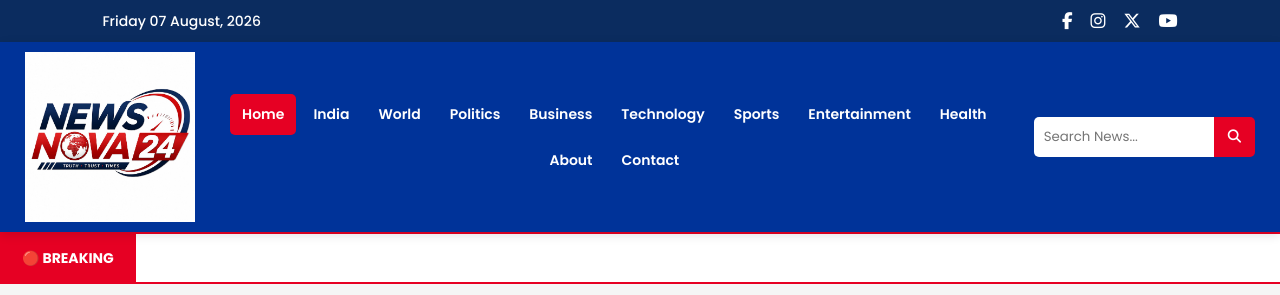
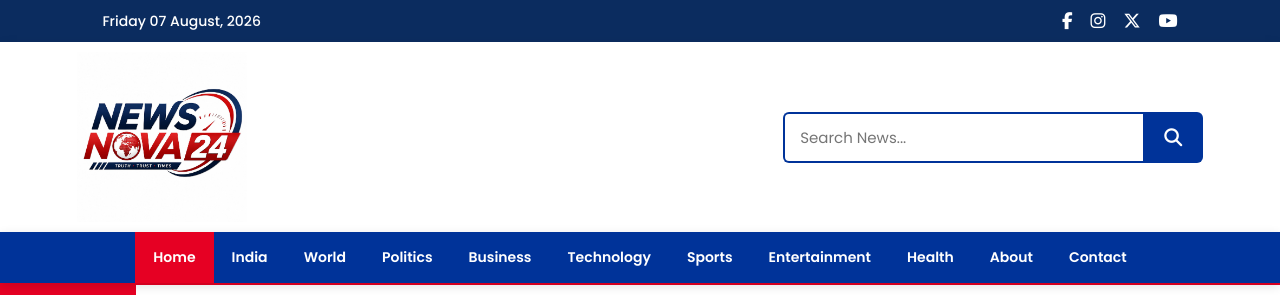
Before and after one commit to ritik2347618/NEWSNOVA24, a website: page index.html in a window 1280 px wide. Shown: the top 295 px of the page. Drawn offline with Linux system fonts and the light colour scheme; no server answers.

Commit message:
Updated website design

```diff
--- a/index.html
+++ b/index.html
@@ -84,63 +84,123 @@
 <!-- =====================================================
      HEADER
 ===================================================== -->
-<!-- =====================================================
-     COMPACT HEADER + NAVIGATION
-===================================================== -->
 
-<nav class="main-nav">
+<header>
 
-    <div class="nav-container">
+    <div class="logo">
 
-        <!-- Logo -->
-        <a href="index.html" class="nav-logo">
-            <img src="News Nova 24 logo.jpeg" alt="NEWSNOVA24">
+        <a href="index.html">
+
+            <img
+                src="News Nova 24 logo.jpeg"
+                alt="NEWSNOVA24 Logo"
+            >
+
         </a>
 
-        <!-- Desktop Menu -->
-        <ul id="nav-menu">
+    </div>
 
-            <li><a href="#" class="active">Home</a></li>
-            <li><a href="#">India</a></li>
-            <li><a href="#">World</a></li>
-            <li><a href="#">Politics</a></li>
-            <li><a href="#">Business</a></li>
-            <li><a href="#">Technology</a></li>
-            <li><a href="#">Sports</a></li>
-            <li><a href="#">Entertainment</a></li>
-            <li><a href="#">Health</a></li>
-            <li><a href="#about">About</a></li>
-            <li><a href="#contact">Contact</a></li>
 
-        </ul>
-
-        <!-- Search -->
-        <div class="nav-search">
+    <div class="search-box">
 
         <input
             type="text"
             placeholder="Search News..."
+            aria-label="Search News"
         >
 
-            <button type="button">
+        <button
+            type="button"
+            aria-label="Search"
+        >
             <i class="fas fa-search"></i>
         </button>
 
     </div>
 
-        <!-- Mobile Menu -->
+</header>
+
+
+<!-- =====================================================
+     NAVIGATION
+     Desktop + Mobile Hamburger Menu
+===================================================== -->
+
+<nav class="main-nav">
+
+    <!-- MOBILE NAVIGATION HEADER -->
+
+    <div class="mobile-nav-header">
+
+        <span class="mobile-brand">
+            NEWSNOVA24
+        </span>
+
         <button
+            type="button"
             class="menu-toggle"
             id="menu-toggle"
-            aria-label="Open Menu">
-
+            aria-label="Open navigation menu"
+            aria-expanded="false"
+        >
             <i class="fas fa-bars"></i>
-
         </button>
 
     </div>
 
+
+    <!-- NAVIGATION LINKS -->
+
+    <ul id="nav-menu">
+
+        <li>
+            <a href="#" class="active">Home</a>
+        </li>
+
+        <li>
+            <a href="#">India</a>
+        </li>
+
+        <li>
+            <a href="#">World</a>
+        </li>
+
+        <li>
+            <a href="#">Politics</a>
+        </li>
+
+        <li>
+            <a href="#">Business</a>
+        </li>
+
+        <li>
+            <a href="#">Technology</a>
+        </li>
+
+        <li>
+            <a href="#">Sports</a>
+        </li>
+
+        <li>
+            <a href="#">Entertainment</a>
+        </li>
+
+        <li>
+            <a href="#">Health</a>
+        </li>
+
+        <li>
+            <a href="#about">About</a>
+        </li>
+
+        <li>
+            <a href="#contact">Contact</a>
+        </li>
+
+    </ul>
+
 </nav>
+
 
 <!-- =====================================================
      BREAKING NEWS
--- a/style.css
+++ b/style.css
@@ -2111,112 +2111,3 @@ header{
 }
 
 }
-
-/* ===============================
-   NEW COMPACT HEADER
-================================ */
-
-.main-nav{
-    background:#003399;
-    position:sticky;
-    top:0;
-    z-index:9999;
-}
-
-.nav-container{
-    max-width:1400px;
-    margin:auto;
-    display:flex;
-    align-items:center;
-    justify-content:space-between;
-    gap:20px;
-    padding:10px 25px;
-}
-
-.nav-logo img{
-    width:170px;
-    display:block;
-}
-
-#nav-menu{
-    display:flex;
-    align-items:center;
-    gap:5px;
-    flex:1;
-    justify-content:center;
-    list-style:none;
-}
-
-#nav-menu li a{
-    color:#fff;
-    text-decoration:none;
-    font-size:14px;
-    font-weight:600;
-    padding:10px 12px;
-    transition:.3s;
-}
-
-#nav-menu li a:hover,
-#nav-menu li a.active{
-    background:#e60023;
-    border-radius:5px;
-}
-
-.nav-search{
-    display:flex;
-    align-items:center;
-}
-
-.nav-search input{
-    width:180px;
-    padding:10px;
-    border:none;
-    outline:none;
-    border-radius:5px 0 0 5px;
-}
-
-.nav-search button{
-    border:none;
-    background:#e60023;
-    color:#fff;
-    padding:10px 14px;
-    cursor:pointer;
-    border-radius:0 5px 5px 0;
-}
-
-@media(max-width:992px){
-
-    .nav-search{
-        display:none;
-    }
-
-    #nav-menu{
-        display:none;
-    }
-
-    #nav-menu.mobile-menu-open{
-        display:flex;
-        position:absolute;
-        top:100%;
-        left:0;
-        width:100%;
-        background:#003399;
-        flex-direction:column;
-    }
-
-    .menu-toggle{
-        display:block;
-        background:#e60023;
-        color:#fff;
-        border:none;
-        padding:10px 12px;
-        border-radius:5px;
-        cursor:pointer;
-    }
-}
-
-@media(min-width:993px){
-    .menu-toggle{
-        display:none;
-    }
-}
```
Lines whose indentation alone changed are shown as unchanged.
